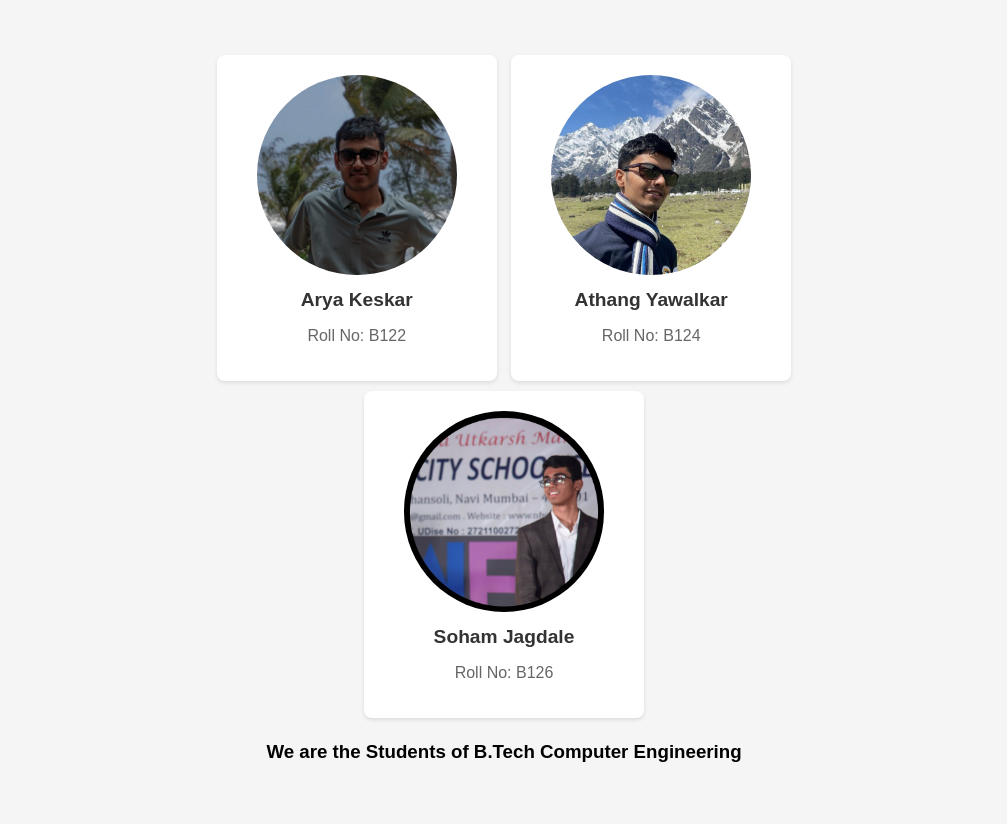
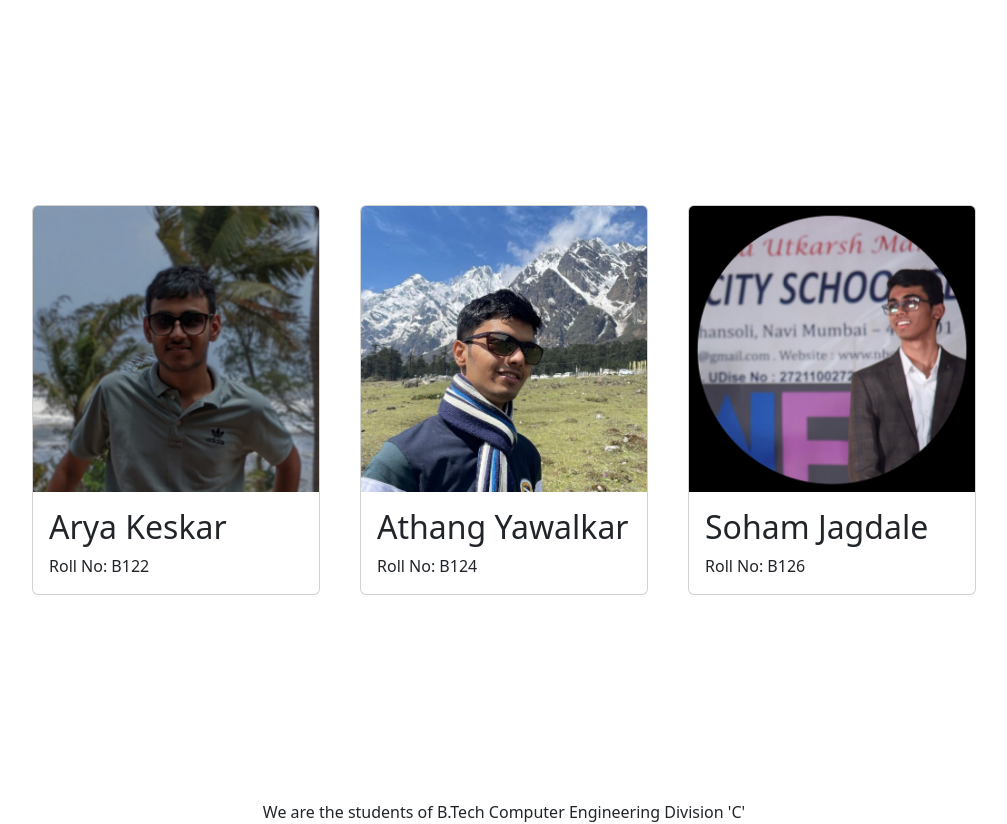
Before and after one commit to dcaryakeskar/Web-Programming-MPSTME-Preject-Tourism-Website, a plain HTML site: page about.html in a window 1280 px wide. Shown: the whole page, without its empty margins (136-1143 px from the left). Drawn offline with nearby package versions, Linux system fonts and the light colour scheme.

Commit message:
Update about.html

```diff
--- a/about.html
+++ b/about.html
@@ -1,65 +1,47 @@
 <!DOCTYPE html>
 <html lang="en">
 <head>
-<meta charset="UTF-8">
-<meta name="viewport" content="width=device-width, initial-scale=1.0">
-<title>Our Team</title>
+  <meta charset="UTF-8">
+  <meta name="viewport" content="width=device-width, initial-scale=1.0">
+  <link href="https://cdn.jsdelivr.net/npm/bootstrap@5.3.3/dist/css/bootstrap.min.css" rel="stylesheet" integrity="sha384-QWTKZyjpPEjISv5WaRU9OFeRpok6YctnYmDr5pNlyT2bRjXh0JMhjY6hW+ALEwIH" crossorigin="anonymous">
+  <title>Our Team</title>
+</head>
 <style>
-  body {
-    font-family: Arial, sans-serif;
-    margin: 0;
-    padding: 0;
-    background-color: #f5f5f5;
+  .flex-container{
+    display: flex;
+    justify-content: center;
+    align-items: center;
+    height: 100vh;
   }
-  .container {
-    max-width: 800px;
-    margin: 50px auto;
-    text-align: center;
-  }
-  .person {
-    display: inline-block;
-    width: 30%;
-    margin: 5px;
-    background-color: #fff;
-    border-radius: 8px;
-    padding: 20px;
-    box-shadow: 0 2px 4px rgba(0, 0, 0, 0.1);
-  }
-  .person img {
-    border-radius: 50%;
-    max-width: 200px;
-    height: auto;
-  }
-  .person h2 {
-    margin-top: 10px;
-    font-size: 1.2em;
-    color: #333;
-  }
-  .person p {
-    color: #666;
+  .card{
+    margin: 20px;
   }
 </style>
-</head>
 <body>
+  <div class="flex-container">
+    <div class="card" style="width: 18rem;">
+      <img src="./images/arya.jpg" class="card-img-top" alt="...">
+      <div class="card-body">
+        <h2>Arya Keskar</h2>
+        <p class="card-text">Roll No: B122</p>
+      </div>
 
-<div class="container">
-  <div class="person">
-    <img src="./images/arya.jpg" alt="Person 1">
-    <h2>Arya Keskar</h2>
-    <p>Roll No: B122</p>
+    </div>
+    <div class="card" style="width: 18rem;">
+      <img src="./images/athang.jpg" class="card-img-top" alt="...">
+      <div class="card-body">
+        <h2>Athang Yawalkar</h2>
+        <p class="card-text">Roll No: B124</p>
+      </div>
+    </div>
+    <div class="card" style="width: 18rem;">
+      <img src="./images/soham.jpg" class="card-img-top" alt="...">
+      <div class="card-body">
+        <h2>Soham Jagdale</h2>
+        <p class="card-text">Roll No: B126</p>
+      </div>
+    </div>
   </div>
-  <div class="person">
-    <img src="./images/athang.jpg" alt="Person 2">
-    <h2>Athang Yawalkar</h2>
-    <p>Roll No: B124</p>
-  </div>
-  <div class="person">
-    <img src="./images/soham.jpg" alt="Person 3">
-    <h2>Soham Jagdale</h2>
-    <p>Roll No: B126</p>
-  </div>
-  <h3>We are the Students of B.Tech Computer Engineering</h3>
-</div>
-
+  <center>We are the students of B.Tech Computer Engineering Division 'C'</center>
 </body>
 </html>
```
